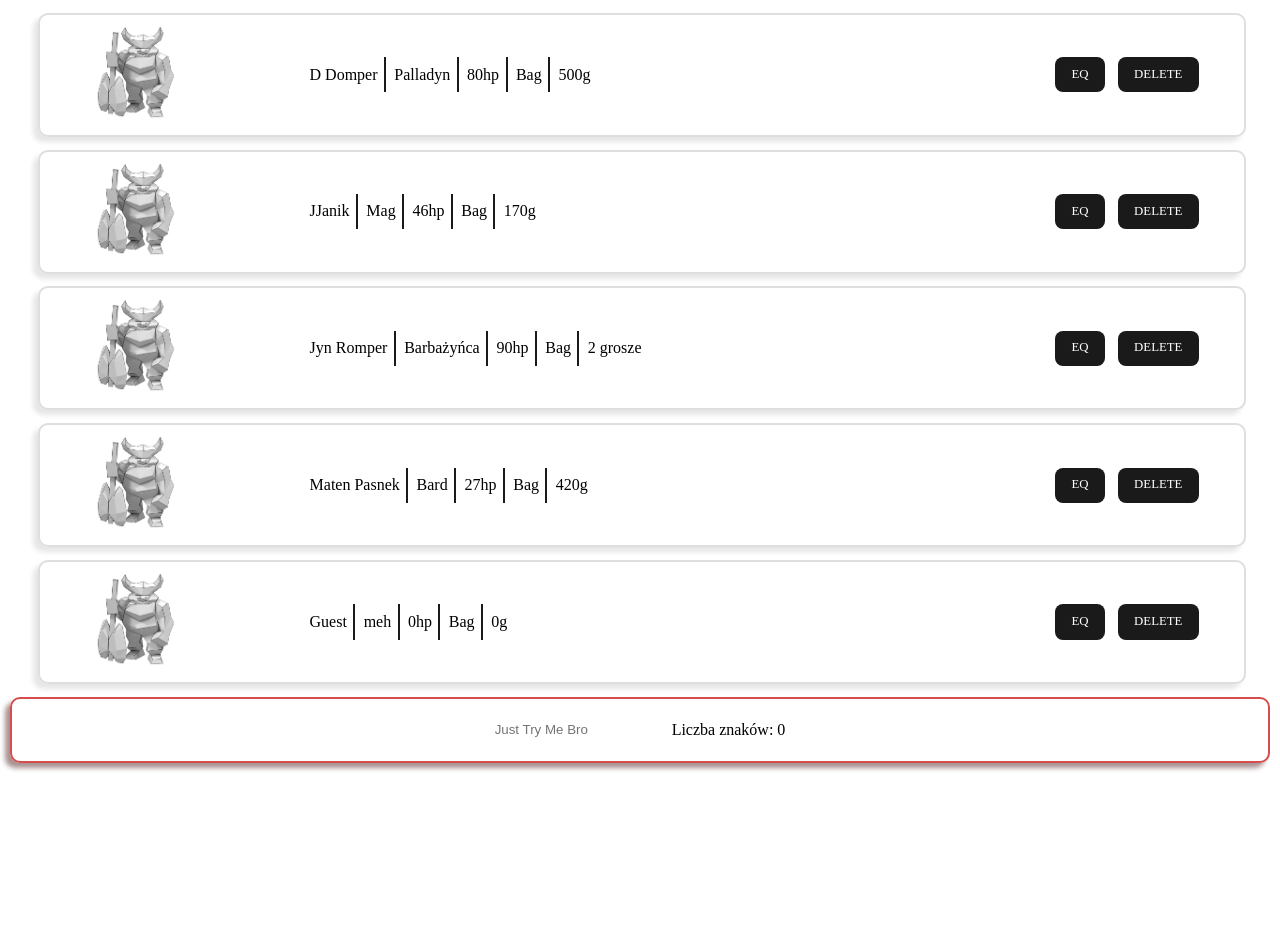
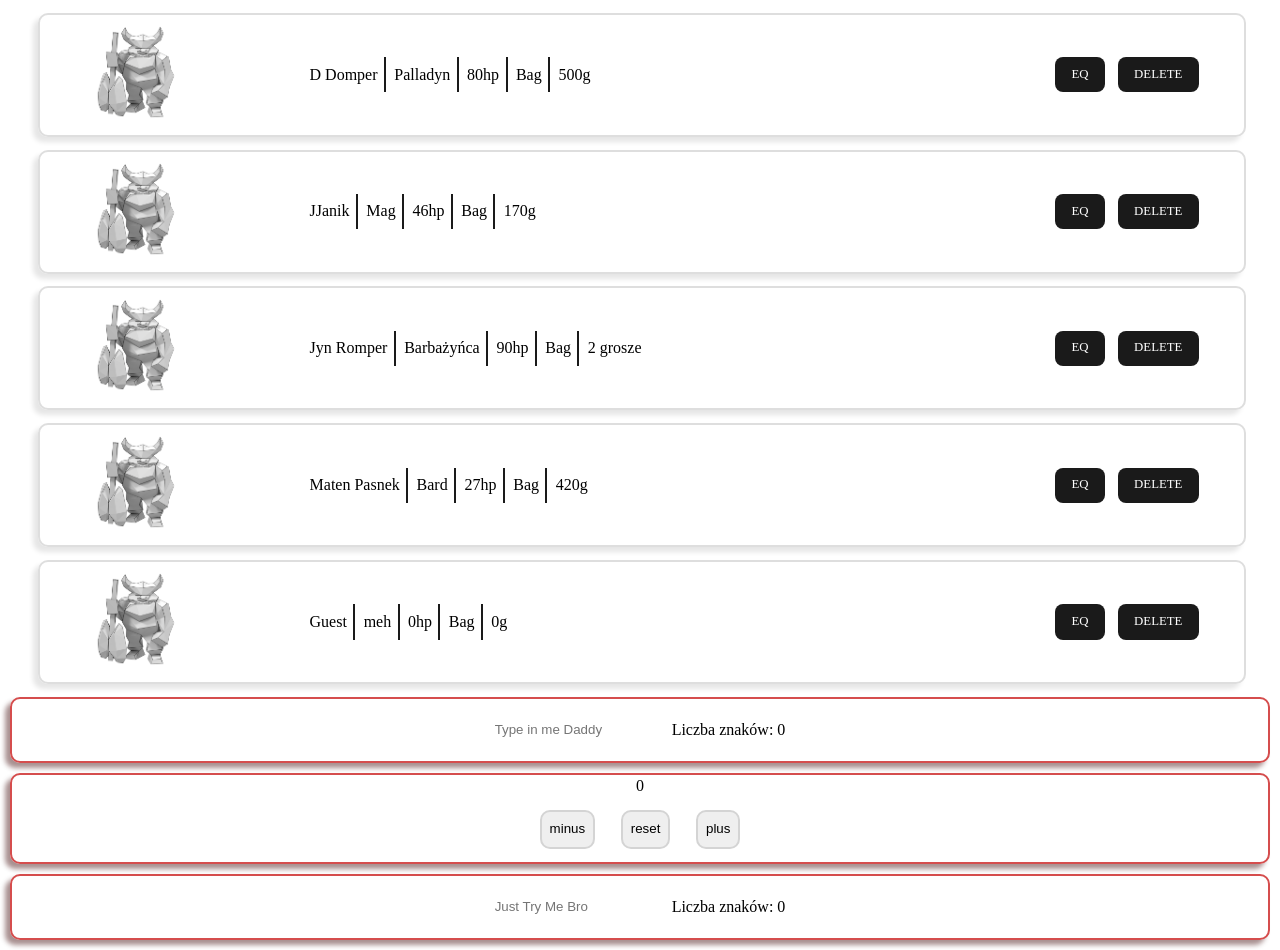
Before and after one commit to Hirotonomi/DwarfPartyManagmentApp, a React (Vite) app: page / in a window 1280 px wide. Before the commit the page ends 800 px from the top, so only its background shows below. Built offline with nearby package versions, Linux system fonts and the light colour scheme.

Commit message:
setState modifications used for my education

```diff
--- a/src/domberModule/DomberComponent.jsx
+++ b/src/domberModule/DomberComponent.jsx
@@ -1,26 +1,42 @@
-import React, {useState, useEffect} from 'react'
+import React, { useState, useEffect } from 'react'
 import styles from './DomberComponent.module.css'
 
-function DomberComponent(){
+function DomberComponent() {
 
-    var [count, setCount] = useState(0)
+    const [count, setCount] = useState(0)
+    const [eCount, setECount] = useState(0)
 
-    function changeCount(d){
-        setCount(c => d.innerHTML.length)
+    function addCount() {
+        setCount(count + 1)
     }
 
-    useEffect(()=>{
-        var d = document.getElementById("inputTextForCount")
-        changeCount(d)
+    function minusCount() {
+        setCount(count - 1)
+    }
 
+    function resetCount() {
+        setCount(document.getElementById("inputTextForCount").value.length)
+    }
 
-    })
+    return (
+        <>
+            <div className={styles.row}>
+                <input id="inputTextForCount" type="text" placeholder="Type in me Daddy"></input>
+                <p>Liczba znaków: {count}</p>
+            </div>
 
-    return(
-    <div className={styles.row}>
-        <input id="inputTextForCount"  type="text" placeholder="Just Try Me Bro"></input>
-        <p>Liczba znaków: {count}</p>
-    </div>)
+            <div className={styles.buttonThingy}>
+                <p>{count}</p>
+                <button onClick={minusCount}>minus</button>
+                <button onClick={resetCount}>reset</button>
+                <button onClick={addCount}>plus</button>
+            </div>
+
+            <div className={styles.row}>
+                <input id="inputTextForEffect" type="text" placeholder="Just Try Me Bro"></input>
+                <p>Liczba znaków: {eCount}</p>
+            </div>
+        </>)
 }
 
 export default DomberComponent
--- a/src/domberModule/DomberComponent.module.css
+++ b/src/domberModule/DomberComponent.module.css
@@ -10,3 +10,26 @@
   justify-content: center;
   align-items: center;
 }
+
+.buttonThingy {
+  border: 2px solid hsl(0, 62%, 57%);
+  box-shadow: -5px 5px 5px hsla(0, 100%, 11%, 0.441);
+  border-radius: 10px;
+  margin: 10px;
+  text-align: center;
+  display: block;
+  justify-content: center;
+  align-items: center;
+}
+
+.buttonThingy>button {
+  margin: 1vw;
+  padding: 8px;
+  border: 2px solid rgb(212, 212, 212);
+  border-radius: 10px;
+}
+
+.buttonThingy>button:hover{
+  box-shadow: -5px 5px 5px hsla(243, 100%, 30%, 0.441);;
+
+}
```
Lines whose indentation alone changed are shown as unchanged.
